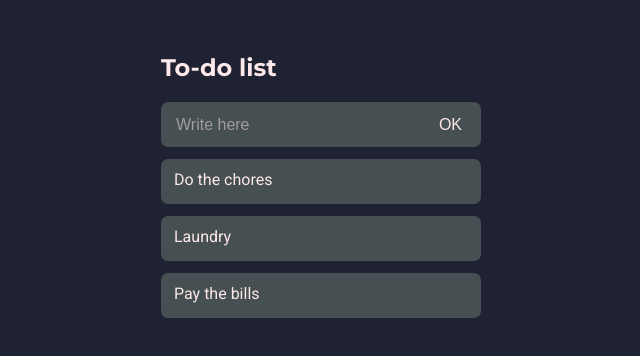
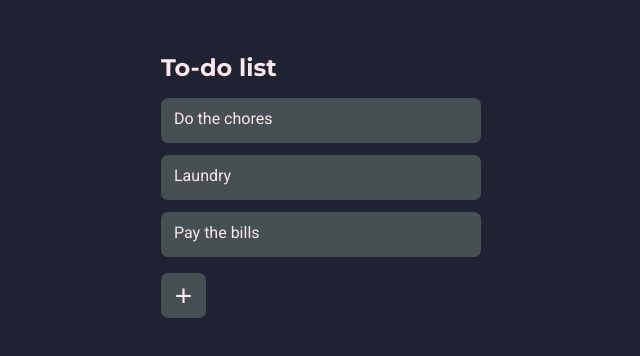
Before and after one commit to goldwinalec/react-to-do, a React (Create React App) app: page / in a window 1280 px wide. Shown: the top 356 px of the page, without its empty margins (319-959 px from the left). Built offline with nearby package versions, Linux system fonts and the light colour scheme.

Commit message:
Added add task button

```diff
--- a/src/App.js
+++ b/src/App.js
@@ -14,13 +14,13 @@ const DUMMY_TASKS = [
 const App = () => {
   const [tasks, setTasks] = useState(DUMMY_TASKS);
   const addTaskHandler = (task) => {
-    setTasks((prevTasks) => [task, ...prevTasks]);
+    setTasks((prevTasks) => [...prevTasks, task]);
   };
   return (
     <div className='App'>
       <h1 className='App__title'>To-do list</h1>
+      <Tasks items={tasks} />
       <NewTask onAddTaskData={addTaskHandler} />
-      <Tasks items={tasks} />
     </div>
   );
 };
--- a/src/components/NewTask/NewTask.css
+++ b/src/components/NewTask/NewTask.css
@@ -1 +1,26 @@
-/*  */
+.task__btn-add {
+  width: 45px;
+  height: 45px;
+  margin-top: 16px;
+  text-align: center;
+  background: #464f51;
+  color: #fde8e9;
+  font-size: 30px;
+  line-height: 1;
+  border: none;
+  outline: transparent;
+  border-radius: 7px;
+  -webkit-border-radius: 7px;
+  -moz-border-radius: 7px;
+  -ms-border-radius: 7px;
+  -o-border-radius: 7px;
+  transition: background 0.1s ease;
+  -webkit-transition: background 0.1s ease;
+  -moz-transition: background 0.1s ease;
+  -ms-transition: background 0.1s ease;
+  -o-transition: background 0.1s ease;
+  cursor: pointer;
+}
+.task__btn-add:hover {
+  background: #5e6668;
+}
--- a/src/components/NewTask/NewTask.js
+++ b/src/components/NewTask/NewTask.js
@@ -1,7 +1,9 @@
+import React, { useState } from 'react';
 import './NewTask.css';
 import TaskForm from './TaskForm';
 
 const NewTask = (props) => {
+  const [isEditing, setIsEditing] = useState(false);
   const saveTaskDataHandler = (enteredTaskData) => {
     const id = Math.floor(Date.now() / 1000);
     const taskData = {
@@ -10,9 +12,25 @@ const NewTask = (props) => {
     };
     props.onAddTaskData(taskData);
   };
+  const onEditingHandler = () => {
+    setIsEditing(true);
+  };
+  const onCanselEditingHandler = () => {
+    setIsEditing(false);
+  };
   return (
     <div className='task'>
-      <TaskForm onSaveTaskData={saveTaskDataHandler} />
+      {!isEditing && (
+        <button className='task__btn-add' onClick={onEditingHandler}>
+          &#43;
+        </button>
+      )}
+      {isEditing && (
+        <TaskForm
+          onSaveTaskData={saveTaskDataHandler}
+          onCancel={onCanselEditingHandler}
+        />
+      )}
     </div>
   );
 };
--- a/src/components/NewTask/TaskForm.css
+++ b/src/components/NewTask/TaskForm.css
@@ -35,10 +35,11 @@
   color: rgba(253, 232, 233, 0.5);
 }
 .task__btn {
-  background-color: transparent;
+  background: transparent;
   border: none;
   outline: transparent;
   color: #fde8e9;
   font-size: 16px;
+  line-height: 1;
   cursor: pointer;
 }
--- a/src/components/NewTask/TaskForm.js
+++ b/src/components/NewTask/TaskForm.js
@@ -14,6 +14,7 @@ const TaskForm = (props) => {
       title: enteredTask,
     };
     props.onSaveTaskData(taskData);
+    props.onCancel();
     setEnteredTask('');
   };
   return (
@@ -27,6 +28,9 @@ const TaskForm = (props) => {
         maxLength='25'
         onChange={taskChangeHandler}
       />
+      <button className='task__btn' type='button' onClick={props.onCancel}>
+        &#10006;
+      </button>
       <button className='task__btn' type='submit'>
         OK
       </button>
```
